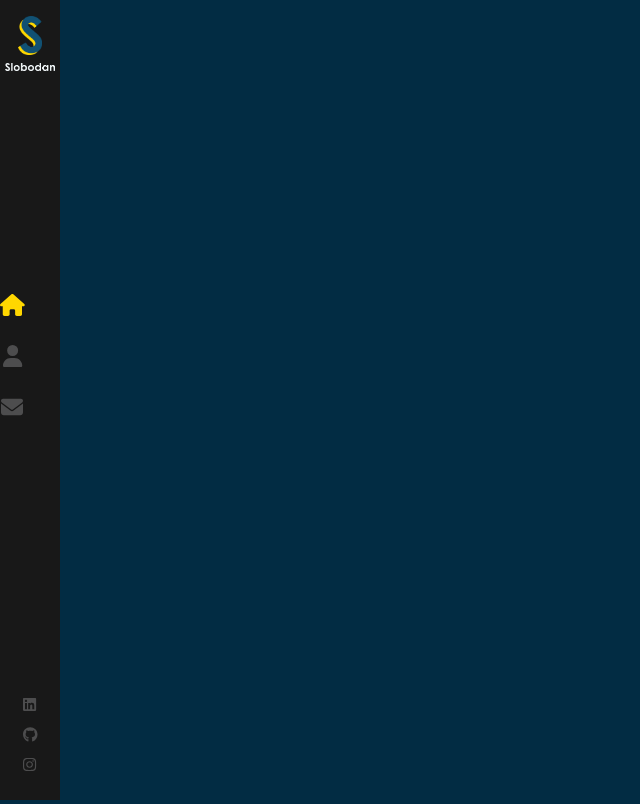
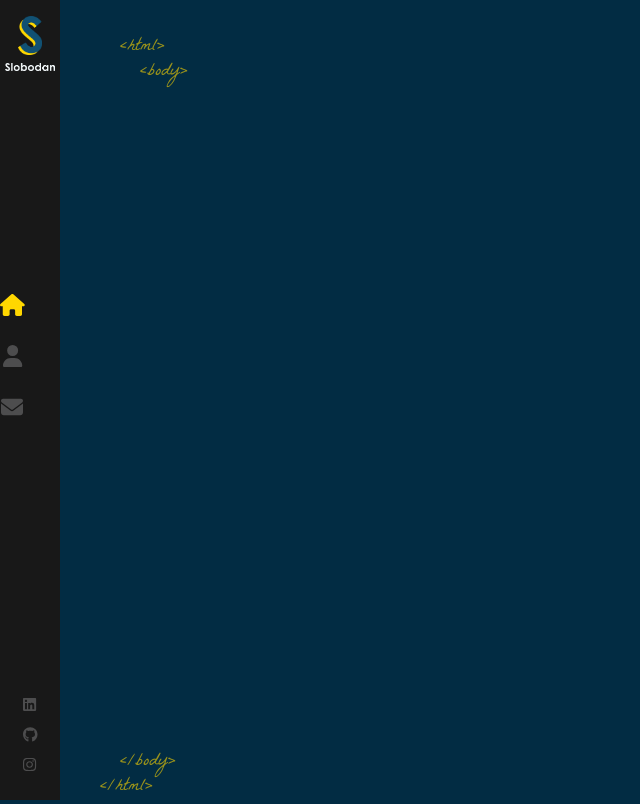
Before and after one commit to yashpotdar-py/portfolio, a React (Create React App) app: page / in a window 1280 px wide. Shown: the whole page, without its empty margins (0-640 px from the left). Built offline with nearby package versions, Linux system fonts and the light colour scheme.

Commit message:
Updating the Layout

```diff
--- a/src/components/Layout/index.js
+++ b/src/components/Layout/index.js
@@ -1,12 +1,28 @@
+import { Outlet } from 'react-router-dom'
 import Sidebar from '../Sidebar'
 import './index.scss'
 
 const Layout = () => {
   return (
-    <>
+    <div className='"App'>
       <Sidebar />
-    </>
+      <div className="page">
+        <span className="tags top-tags">
+          &lt;html&gt;
+          <br />
+          <span className="top-tag-body">&lt;body&gt;</span>
+        </span>
+
+        <Outlet />
+
+        <span className="tags bottom-tags">
+          &lt;/body&gt;
+          <br />
+          <span className="bottom-tag-html">&lt;/html&gt;</span>
+        </span>
+      </div>
+    </div>
   )
 }
 
-export default Layout;
+export default Layout
--- a/src/components/Layout/index.scss
+++ b/src/components/Layout/index.scss
@@ -0,0 +1,28 @@
+.page {
+    width: 100%;
+    height: 100%;
+    position: absolute;
+}
+
+.top-tags {
+    bottom: auto;
+    top: 35px;
+}
+
+.tags {
+    color: #ffd700;
+    opacity: 0.6;
+    position: absolute;
+    bottom: 0;
+    left: 120px;
+    font-size: 18px;
+    font-family: 'La Belle Aurore';
+}
+
+.bottom-tag-html {
+    margin-left: -20px;
+}
+
+.top-tag-body {
+    margin-left: 20px;
+}
```
